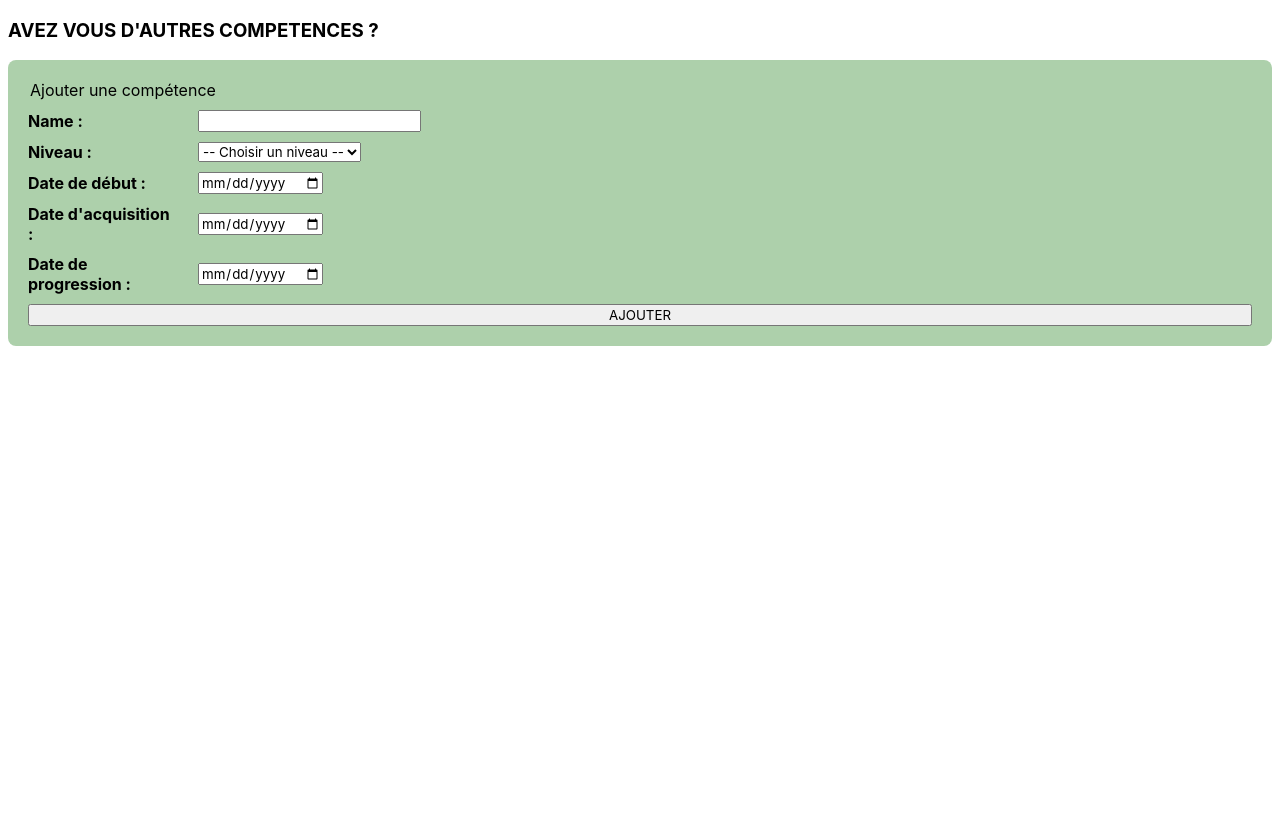
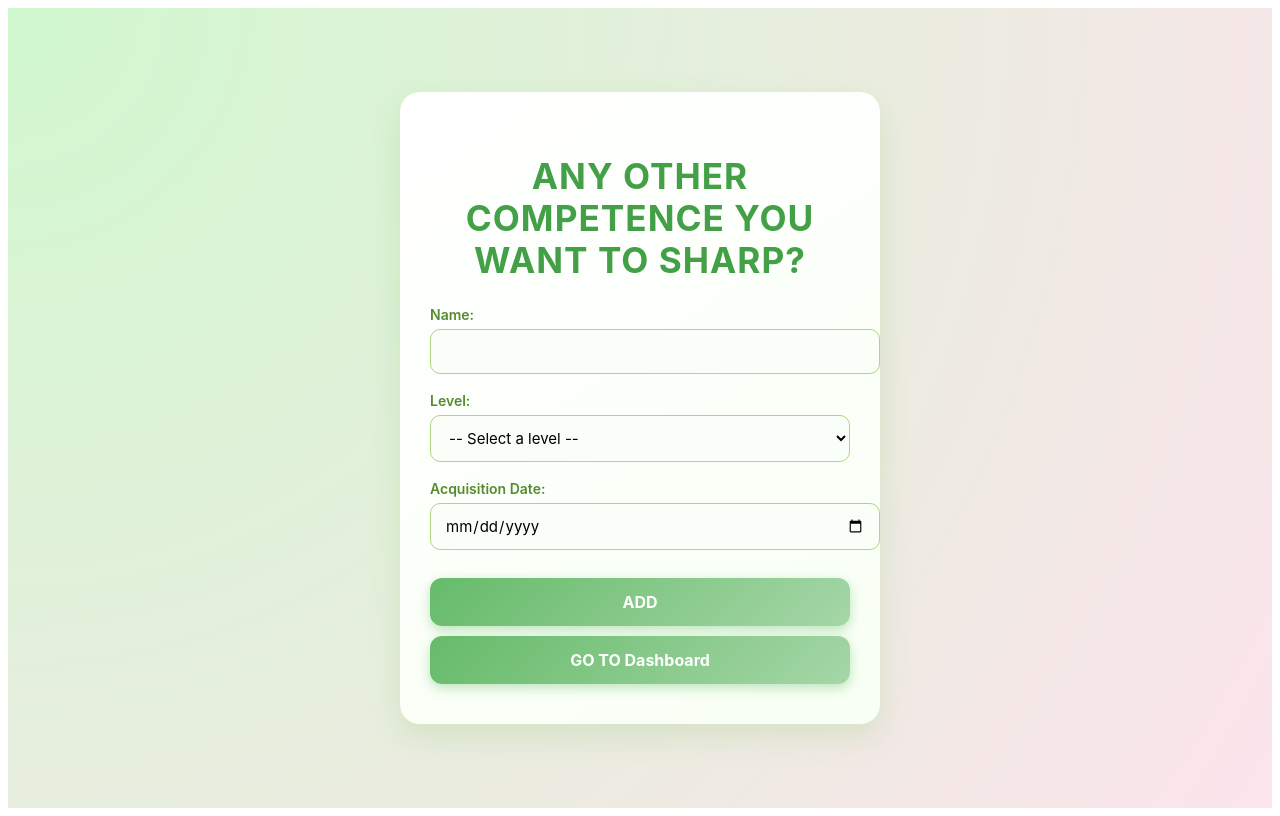
Before and after one commit to Rhita-Rh/AmraGate_final, a Vue app: page /AjouterComp in a window 1280 px wide. Built offline with nearby package versions, Linux system fonts and the light colour scheme.

Commit message:
update  AjouterComp

```diff
--- a/src/components/Dashboard.vue
+++ b/src/components/Dashboard.vue
@@ -81,7 +81,7 @@
             <p> Date of progression: {{ competence.date_progr }}</p>
             <Edit_comp
               :userId="currentUserId"
-              :competence="user.competences[index]"
+              :competence="userData.competences[index]"
               :competenceIndex="index"
             />
             <button @click="deleteCompetence(index)">Delete</button>
--- a/src/views/AjouterComp.vue
+++ b/src/views/AjouterComp.vue
@@ -1,41 +1,46 @@
 <template>
-  <div>
-    <h3>AVEZ VOUS D'AUTRES COMPETENCES ?</h3>
-    <form @submit.prevent="ajouterCompetence" class="c4">
-      <legend>Ajouter une compétence</legend>
+  <div class="bigbro">
+    <div class="page-container">
+      <div class="title">
+        <h1>ANY OTHER COMPETENCE YOU WANT TO SHARP?</h1>
+      </div>
 
-      <div class="c3">
-        <label class="c5">Name :</label>
+      <form @submit.prevent="ajouterCompetence">
+        <div class="form-group">
+          <label>Name:</label>
           <input type="text" v-model="name" required />
         </div>
 
-      <div class="c3">
-        <label class="c5">Niveau :</label>
+        <div class="form-group">
+          <label>Level:</label>
           <select v-model="level" required>
-          <option value="">-- Choisir un niveau --</option>
+            <option value="">-- Select a level --</option>
             <option>Débutant</option>
             <option>Intermédiaire</option>
             <option>Avancé</option>
           </select>
         </div>
 
-      <div class="c3">
-        <label class="c5">Date de début :</label>
-        <input type="date" v-model="date_debut" required />
-      </div>
-
-      <div class="c3">
-        <label class="c5">Date d'acquisition :</label>
+        <div class="form-group">
+          <label>Acquisition Date:</label>
           <input type="date" v-model="date_acqui" required />
         </div>
 
-      <div class="c3">
-        <label class="c5">Date de progression :</label>
-        <input type="date" v-model="date_progr" required />
+        <button type="submit">ADD</button>
+
+        <router-link to="/Dashboard">
+          <button type="button">GO TO Dashboard</button>
+        </router-link>
+      </form>
+
+      <div v-if="lastAdded" class="signup-prompt">
+        <h4>Last Added:</h4>
+        <p>
+          <strong>{{ lastAdded.name }}</strong> added
+          {{ getDaysSince(lastAdded.date_progr) }} days ago.
+        </p>
       </div>
-
-      <button>AJOUTER</button>
-    </form>
+    </div>
   </div>
 </template>
 
@@ -51,8 +56,7 @@ export default {
       name: '',
       level: '',
       date_acqui: '',
-      date_progr: '',
-      date_debut: ''
+      lastAdded: null
     };
   },
   methods: {
@@ -61,54 +65,143 @@ export default {
         const auth = getAuth();
         const user = auth.currentUser;
 
-        if (!user) {
-          throw new Error('Utilisateur non connecté');
-        }
+        if (!user) throw new Error('Utilisateur non connecté');
 
         const userRef = doc(db, 'users', user.uid);
+        const today = new Date().toISOString().split('T')[0];
 
         const competence = {
           name: this.name,
           level: this.level,
           date_acqui: this.date_acqui,
-          date_progr: this.date_progr,
-          date_debut: this.date_debut
+          date_debut: today,
+          date_progr: today
         };
 
         await updateDoc(userRef, {
           competences: arrayUnion(competence)
         });
 
-        this.$router.push('/Dashboard');
+        this.lastAdded = competence;
+
+        // Reset form
+        this.name = '';
+        this.level = '';
+        this.date_acqui = '';
       } catch (error) {
         console.error("Erreur lors de l'ajout :", error);
         alert("Une erreur est survenue lors de l'ajout de la compétence.");
       }
+    },
+    getDaysSince(date) {
+      const now = new Date();
+      const past = new Date(date);
+      const diff = now - past;
+      return Math.floor(diff / (1000 * 60 * 60 * 24));
     }
   }
 };
 </script>
 
 <style scoped>
-.c3 {
+@import url('https://fonts.googleapis.com/css2?family=Quicksand&display=swap');
+
+.bigbro {
   display: flex;
-  flex-direction: row;
-  gap: 20px;
-  font-size: 16px;
+  justify-content: center;
   align-items: center;
+  min-height: 100vh;
+  background: radial-gradient(circle at top left, #d0f8ce, #fce4ec);
+  font-family: 'Quicksand', sans-serif;
+  overflow: hidden;
+  animation: floatBg 10s infinite alternate;
 }
 
-.c4 {
-  display: flex;
-  flex-direction: column;
-  gap: 10px;
-  background-color: rgb(173, 208, 171);
-  padding: 20px;
-  border-radius: 8px;
+@keyframes floatBg {
+  0% {
+    background-position: 0% 50%;
+  }
+  100% {
+    background-position: 100% 50%;
+  }
 }
 
-.c5 {
+.page-container {
+  background: linear-gradient(145deg, #ffffff, #f8fff4);
+  border-radius: 20px;
+  box-shadow: 0 12px 30px rgba(120, 190, 90, 0.2);
+  padding: 40px 30px;
+  max-width: 420px;
+  width: 90%;
+  transition: transform 0.4s ease;
+}
+
+.page-container:hover {
+  transform: translateY(-5px);
+}
+
+.title h1 {
+  text-align: center;
+  color: #43a047;
+  font-size: 2.2em;
+  letter-spacing: 1px;
+  margin-bottom: 25px;
+}
+
+.form-group {
+  margin-bottom: 18px;
+}
+
+label {
+  color: #558b2f;
+  font-weight: 600;
+  font-size: 14px;
+  display: block;
+  margin-bottom: 6px;
+}
+
+input[type='text'],
+input[type='date'],
+select {
+  width: 100%;
+  padding: 12px 14px;
+  border-radius: 10px;
+  border: 1.5px solid #aed581;
+  background-color: #f9fff8;
+  font-size: 15px;
+  transition: all 0.3s ease;
+}
+
+input:focus,
+select:focus {
+  border-color: #66bb6a;
+  box-shadow: 0 0 0 3px rgba(102, 187, 106, 0.2);
+  outline: none;
+}
+
+button {
+  width: 100%;
+  padding: 14px;
+  background: linear-gradient(135deg, #66bb6a, #a5d6a7);
+  color: white;
   font-weight: bold;
-  width: 150px;
+  border: none;
+  border-radius: 12px;
+  font-size: 16px;
+  cursor: pointer;
+  margin-top: 10px;
+  box-shadow: 0 4px 12px rgba(102, 187, 106, 0.4);
+  transition: all 0.3s ease;
+}
+
+button:hover {
+  background: linear-gradient(135deg, #388e3c, #81c784);
+  transform: translateY(-2px);
+}
+
+.signup-prompt {
+  text-align: center;
+  margin-top: 18px;
+  font-size: 14px;
 }
 </style>
```
Lines whose indentation alone changed are shown as unchanged.
